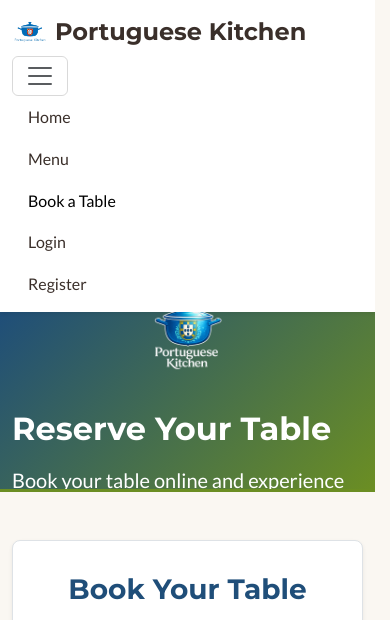
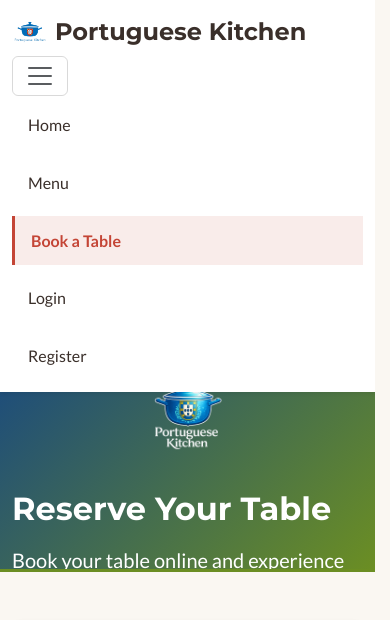
Before and after one commit to rpires71/milestone-3, a Django app: page /bookings/ in a window 390 px wide, after a click that opens the changed part. Shown: the top 620 px of the page. Run offline with Django 4.2, Linux system fonts and the light colour scheme; data that the repository does not hold is empty.

Commit message:
Add navigation active states and hover effects - Fix Test 063

```diff
--- a/static/css/style.css
+++ b/static/css/style.css
@@ -89,7 +89,7 @@ a:hover {
 }
 
 /* =========================================================
-   NAVIGATION BAR
+   NAVIGATION - ACTIVE & HOVER STATES
    ========================================================= */
 .navbar {
   background-color: var(--porcelain-white);
@@ -105,6 +105,12 @@ a:hover {
 
 .navbar-brand:hover {
   color: var(--olive-green);
+}
+
+/* Logo hover effect */
+.navbar-brand:hover {
+  opacity: 0.8;
+  transition: opacity 0.3s ease;
 }
 
 .logo-image {
@@ -142,6 +148,40 @@ a:hover {
 
 .navbar .bi {
   color: var(--azulejo-blue);
+}
+
+/* Navigation Link Hover Effect */
+.navbar-light .navbar-nav .nav-link {
+  position: relative;
+  transition: all 0.3s ease;
+  color: var(--espresso-brown);
+  font-weight: 500;
+  padding: 0.5rem 1rem;
+}
+
+.navbar-light .navbar-nav .nav-link:hover {
+  color: var(--azulejo-blue);
+  background-color: var(--linen-cream);
+  border-radius: 5px;
+}
+
+/* Active Navigation Link */
+.navbar-light .navbar-nav .nav-link.active {
+  color: var(--terracotta-red);
+  background-color: rgba(196, 69, 54, 0.1);
+  border-radius: 5px;
+  font-weight: 600;
+}
+
+/* Underline effect for active link */
+.navbar-light .navbar-nav .nav-link.active::after {
+  content: '';
+  position: absolute;
+  bottom: 0;
+  left: 1rem;
+  right: 1rem;
+  height: 2px;
+  background-color: var(--terracotta-red);
 }
 
 /* =========================================================
@@ -704,3 +744,20 @@ html {
     font-size: 1.2rem !important;
   }
 }
+
+/* Mobile menu improvements */
+@media (max-width: 991px) {
+  .navbar-light .navbar-nav .nav-link {
+    padding: 0.75rem 1rem;
+    margin: 0.25rem 0;
+  }
+
+  .navbar-light .navbar-nav .nav-link.active {
+    border-left: 3px solid var(--terracotta-red);
+    border-radius: 0;
+  }
+
+  .navbar-light .navbar-nav .nav-link.active::after {
+    display: none;
+  }
+}
```
